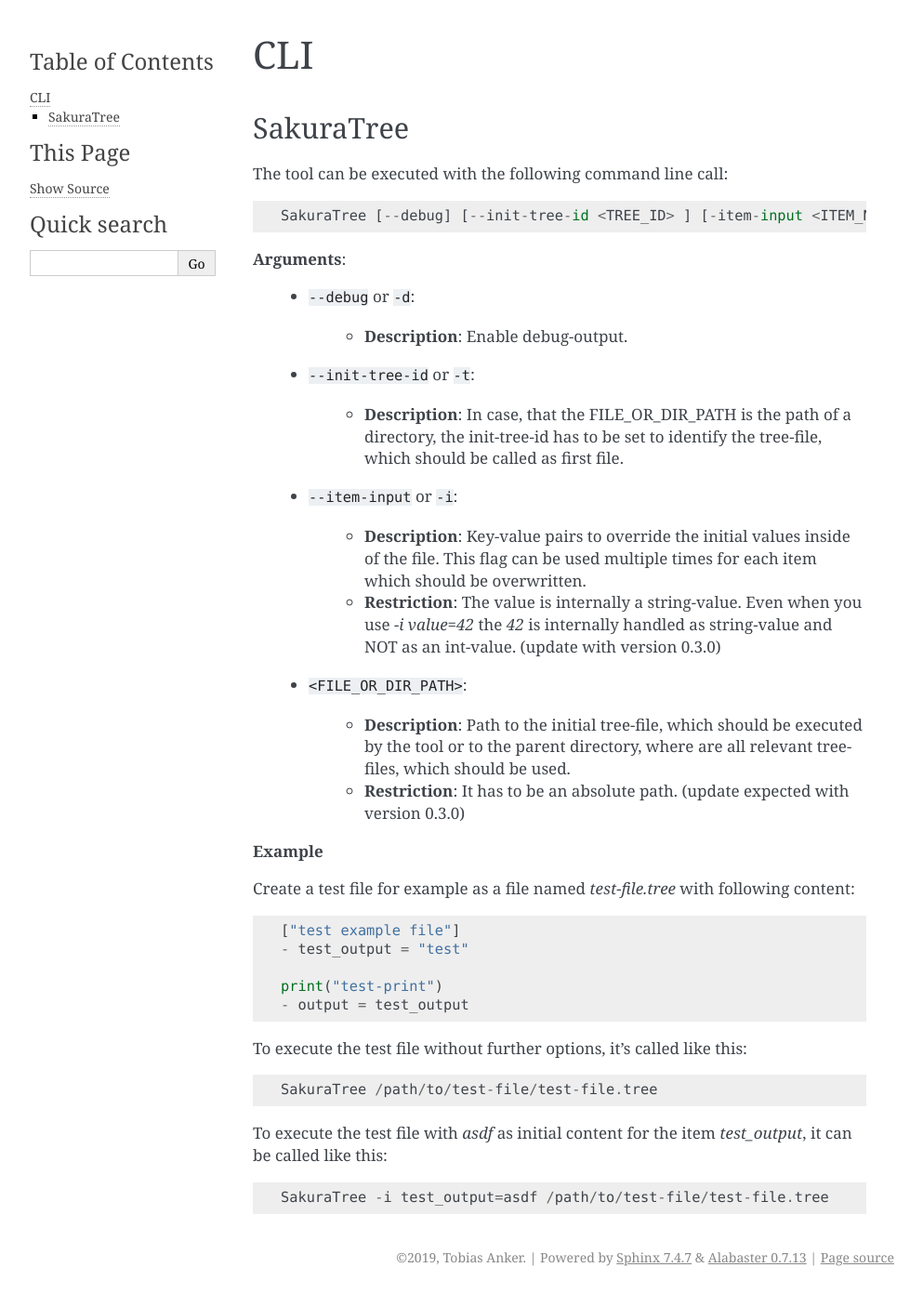
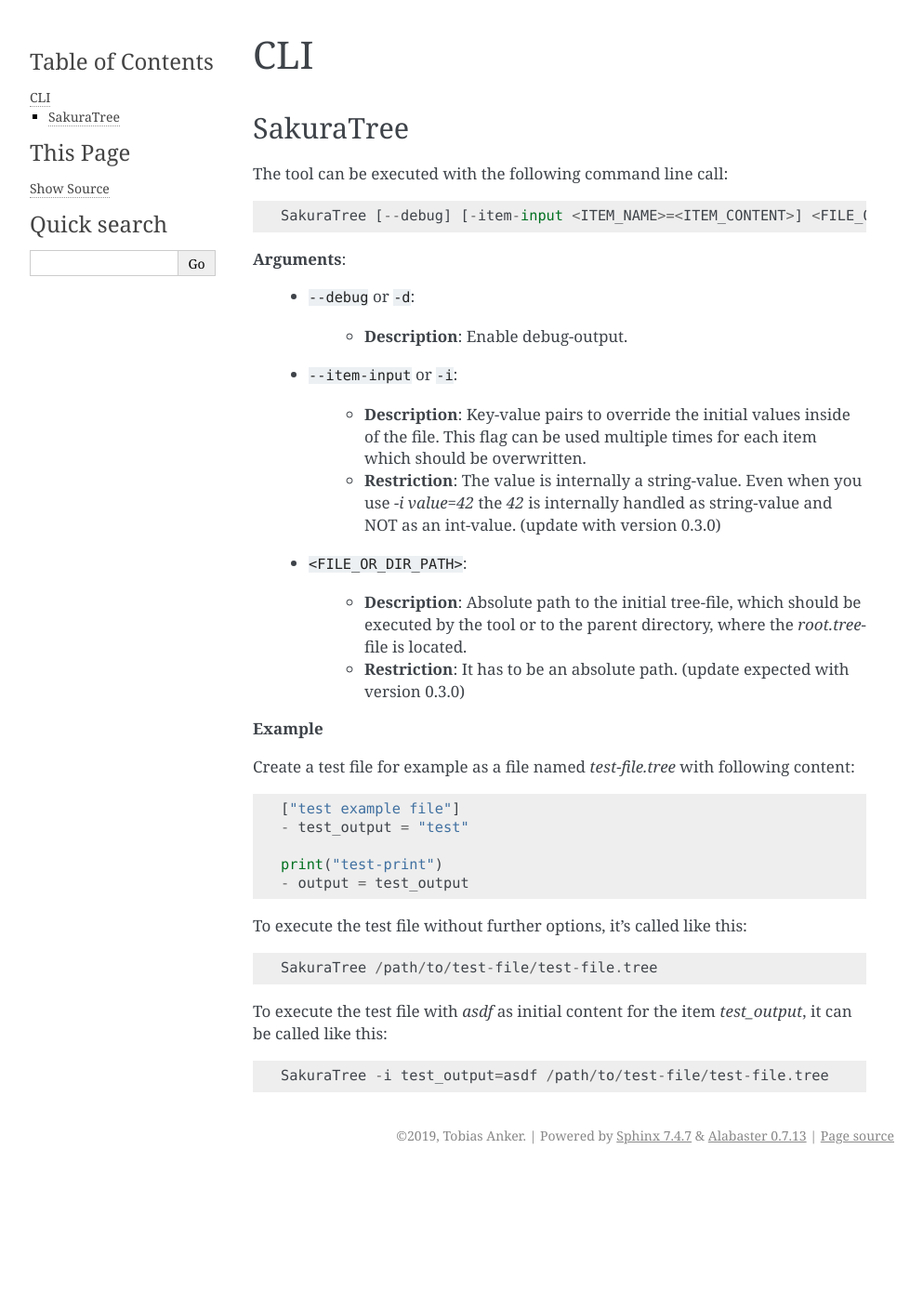
Before and after one commit to kitsudaiki/SakuraTree-Documentation, a Sphinx documentation site: the page built from source/cli.rst, in a window 1280 px wide. Shown: the whole page at 93% size, without its empty margins (148-1141 px from the left). Built offline with Sphinx 7.4.7, drawn with Linux system fonts in a browser that asks for light colours; after the commit the page ends 1261 px from its top, so only the background shows below that.

Commit message:
remove tree-id from cli-documentation

```diff
--- a/source/cli.rst
+++ b/source/cli.rst
@@ -8,7 +8,7 @@
 
 ::
 
-    SakuraTree [--debug] [--init-tree-id <TREE_ID> ] [-item-input <ITEM_NAME>=<ITEM_CONTENT>] <FILE_OR_DIR_PATH>
+    SakuraTree [--debug] [-item-input <ITEM_NAME>=<ITEM_CONTENT>] <FILE_OR_DIR_PATH>
 
 
 **Arguments**:
@@ -16,10 +16,6 @@
     * ``--debug`` or ``-d``:
 
         * **Description**: Enable debug-output.
-
-    * ``--init-tree-id`` or ``-t``:
-
-        * **Description**: In case, that the FILE_OR_DIR_PATH is the path of a directory, the init-tree-id has to be set to identify the tree-file, which should be called as first file.
 
     * ``--item-input`` or ``-i``:
 
@@ -30,7 +26,7 @@
 
     * ``<FILE_OR_DIR_PATH>``:
 
-        * **Description**: Path to the initial tree-file, which should be executed by the tool or to the parent directory, where are all relevant tree-files, which should be used.
+        * **Description**: Absolute path to the initial tree-file, which should be executed by the tool or to the parent directory, where the `root.tree`-file is located.
 
         * **Restriction**: It has to be an absolute path. (update expected with version 0.3.0)
 
--- a/source/introduction.rst
+++ b/source/introduction.rst
@@ -76,7 +76,7 @@
 
 **hierarchical client-server-architecture**
 
-*current state: prototype (will be fixed and completed with version 0.3.0)*
+*current state: prototype (prototypical Implemented, but not documented now)*
 
 Similar to Chef, this tool has a client-server-architecture. But this was not enough. Each SakuraTree process can work as client and/or server. So you can create a hierarchical structure of clients and servers for faster data transfer. For example let's say you have a very big image and want to copy it to each node of a deployment with hundreds of nodes. With the ability to spawn new clients and servers within the deployment, you can copy this to one node, which in turn copies the file to two other nodes and these nodes again copy it to the next four nodes and so on.
 
```
